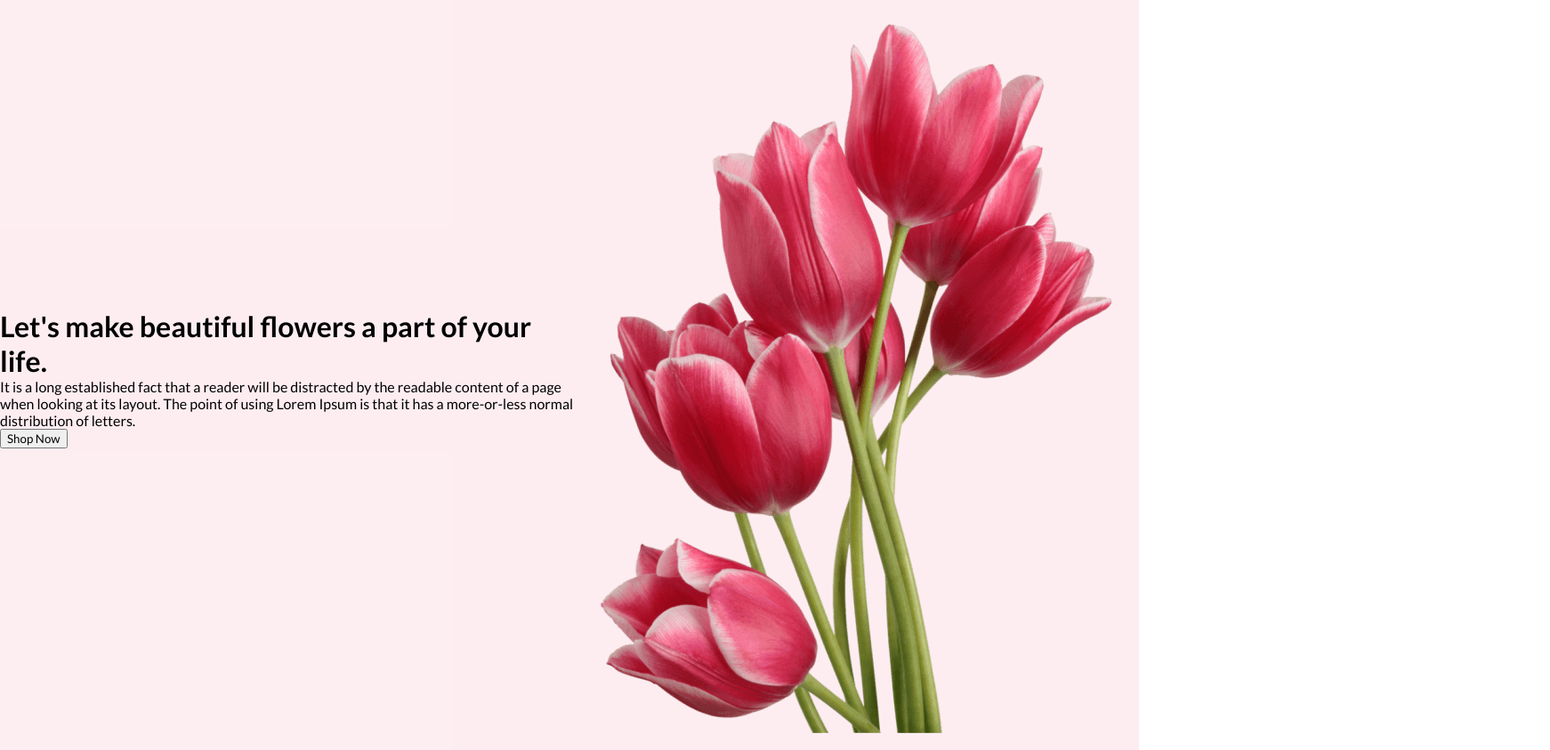
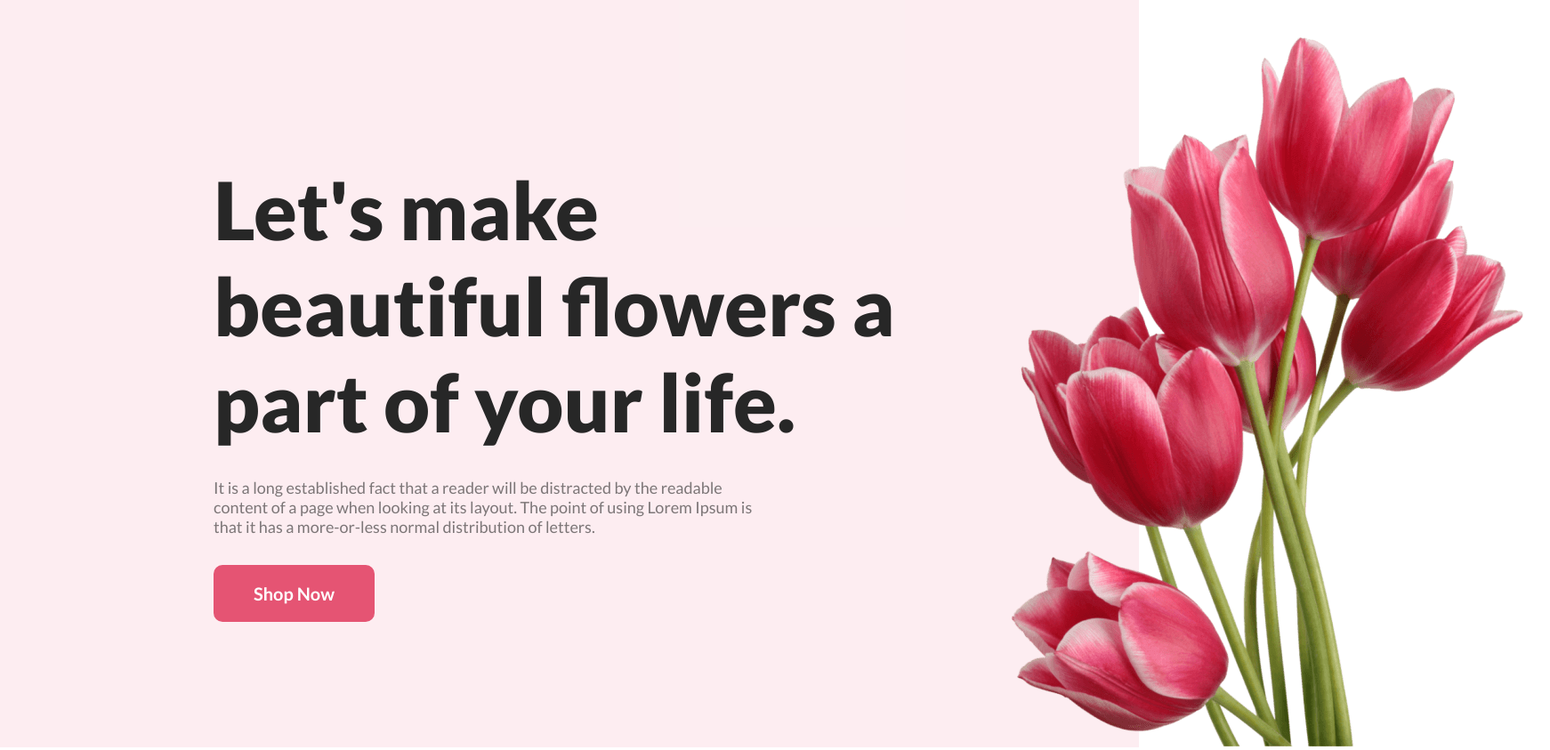
Before and after one commit to ShahreyarRafi/flower-shop-assignment, a plain HTML site: page index.html in a window 1280 px wide. Shown: the top 843 px of the page at 89% size, 1742 px wide, since content can reach past the window. Drawn offline with Linux system fonts and the light colour scheme.

Commit message:
created header section

```diff
--- a/index.html
+++ b/index.html
@@ -15,13 +15,13 @@
     <header>
         <div class="header">
             <div class="header-description">
-                <h1>Let's make beautiful flowers a part of your life.</h1>
-                <p>
+                <h1 class="header-title">Let's make beautiful flowers a part of your life.</h1>
+                <p class="description">
                     It is a long established fact that a reader will be distracted by the readable content of a page
                     when looking at its layout. The point of using Lorem Ipsum is that it has a more-or-less normal
                     distribution of letters.
                 </p>
-                <button>Shop Now</button>
+                <button class="button">Shop Now</button>
             </div>
             <div class="header-image">
                 <img src="assets/pngwing 10.png" alt="">
--- a/style/style.css
+++ b/style/style.css
@@ -1,17 +1,56 @@
 * {
     margin: 0px;
 }
+
 
 /* Fonts */
 * {
     font-family: 'Lato', sans-serif;
 }
 
+
+/* shared styles */
+
+.description {
+    font-weight: 400;
+    font-size: 18px;
+    padding-top: 32px;
+    color: rgba(39, 39, 39, 0.60);
+    width: 632px;
+}
+
+.button {
+    background-color: #E55473;
+    color: white;
+    padding: 20px 45px;
+    font-size: 20px;
+    font-weight: 700;
+    border: none;
+    border-radius: 10px;
+    margin-top: 32px;
+
+}
+
+
 /* header */
 .header {
     background-color: rgba(229, 84, 115, 0.10);
     ;
-    height: 850px;
+    height: 400px;
     display: flex;
     align-items: center;
+    padding: 240px 240px 200px;
+    justify-content: space-around;
 }
+
+.header-title {
+    font-weight: 900;
+    font-size: 90px;
+    color: #272727;
+    width: 770px;
+
+}
+
+.header-image {
+    padding-left: 97px;
+}
```
